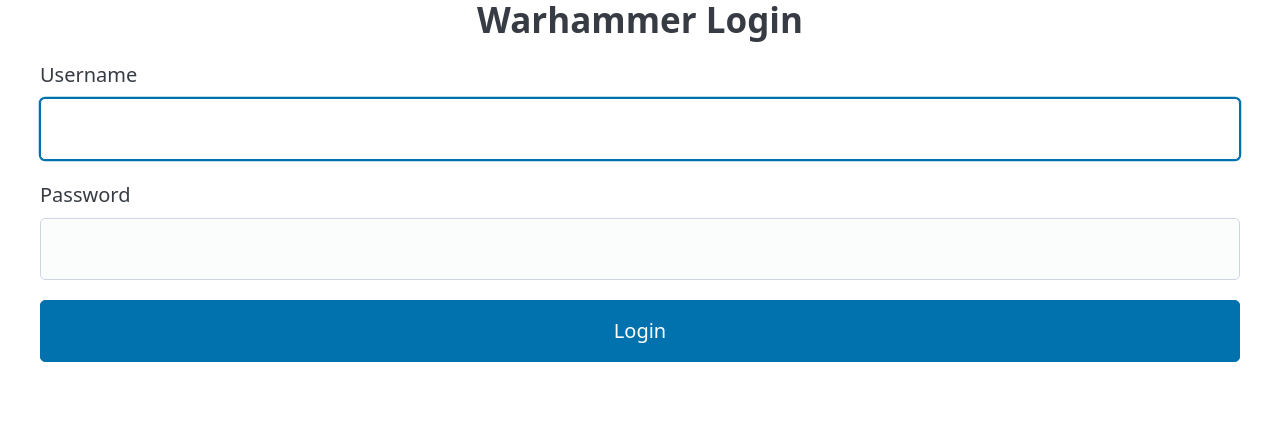
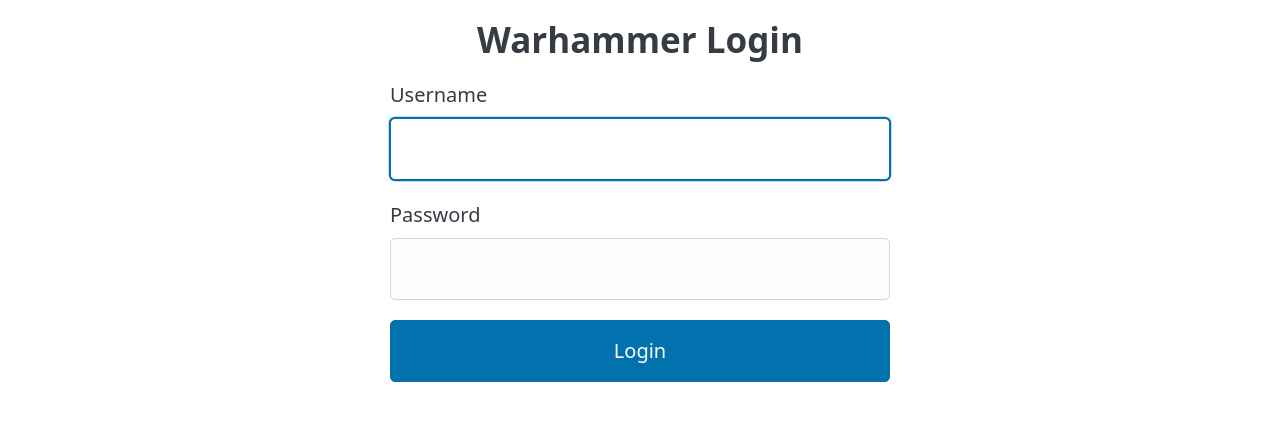
Before and after one commit to JuanjoAraujo2003/Tarea-Crud, a Django app: page /login/ in a window 1280 px wide. Shown: the top 421 px of the page. Run offline with Django 5.2, Linux system fonts and the light colour scheme; some libraries are stand-ins or nearby versions.

Commit message:
Añadir diseño en la pestaña de login

```diff
--- a/warhammer_wiki/templates/login.html
+++ b/warhammer_wiki/templates/login.html
@@ -4,6 +4,12 @@
     <meta charset="UTF-8">
     <meta name="viewport" content="width=device-width, initial-scale=1.0">
     <title>Warhammer Login</title>
+    <style>
+        .form{
+            max-width: 500px;
+            margin: 0 auto;
+        }
+    </style>
 
 <link
   rel="stylesheet"
@@ -13,8 +19,9 @@
 </head>
 <body>
 
-    <div class="container medium">
-        <h2 style="text-align:center";>Warhammer Login</h2>
+    <main class="container medium">
+        <div class="form">
+            <h2 style="text-align:center";>Warhammer Login</h2>
 
         {% if form.non_field_errors %}
             <div class="error">
@@ -38,8 +45,10 @@
             <button type="submit">Login</button>
 
         </form>
+        </div>
 
-    </div>
+
+    </main>
 
 </body>
 </html>
```
